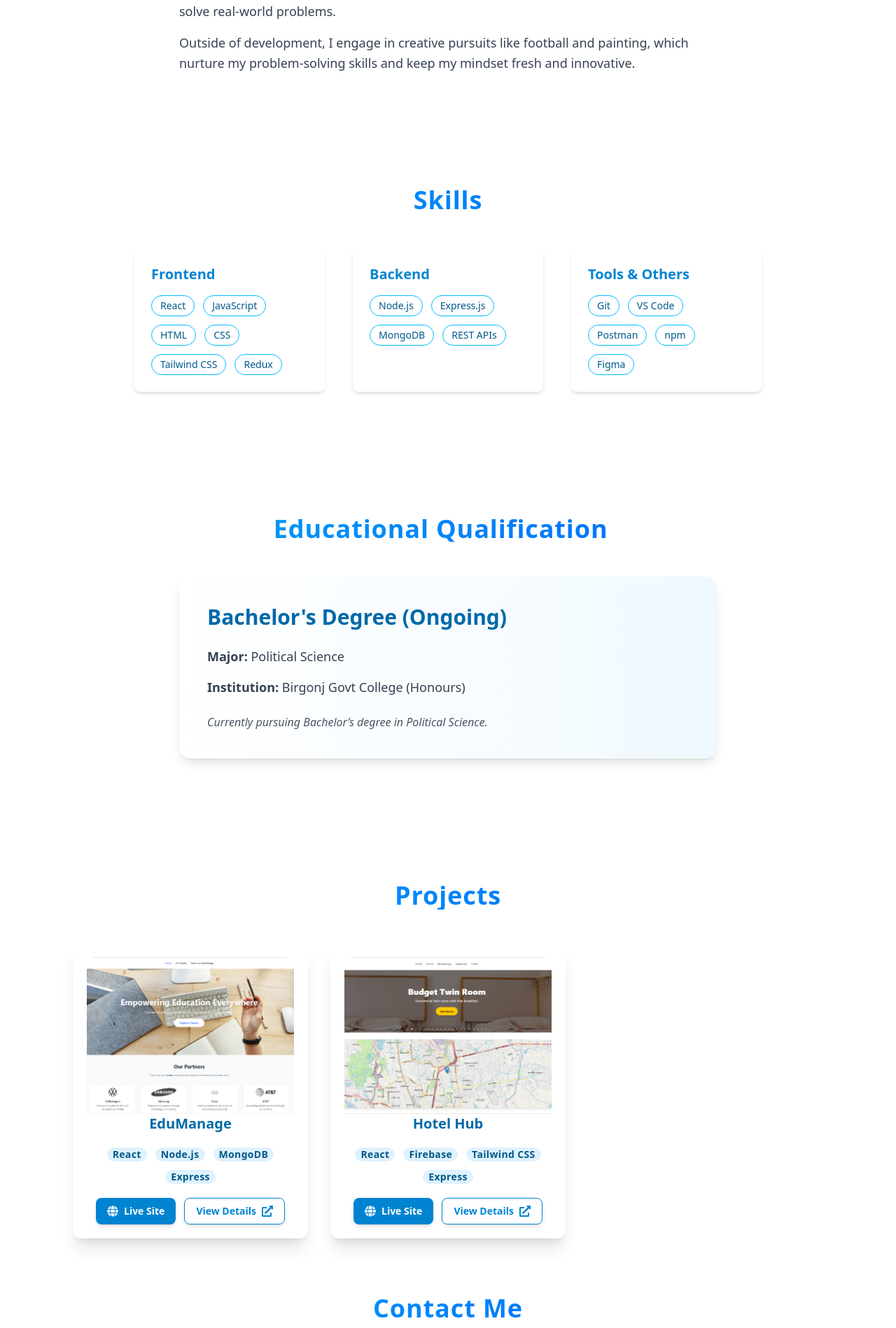
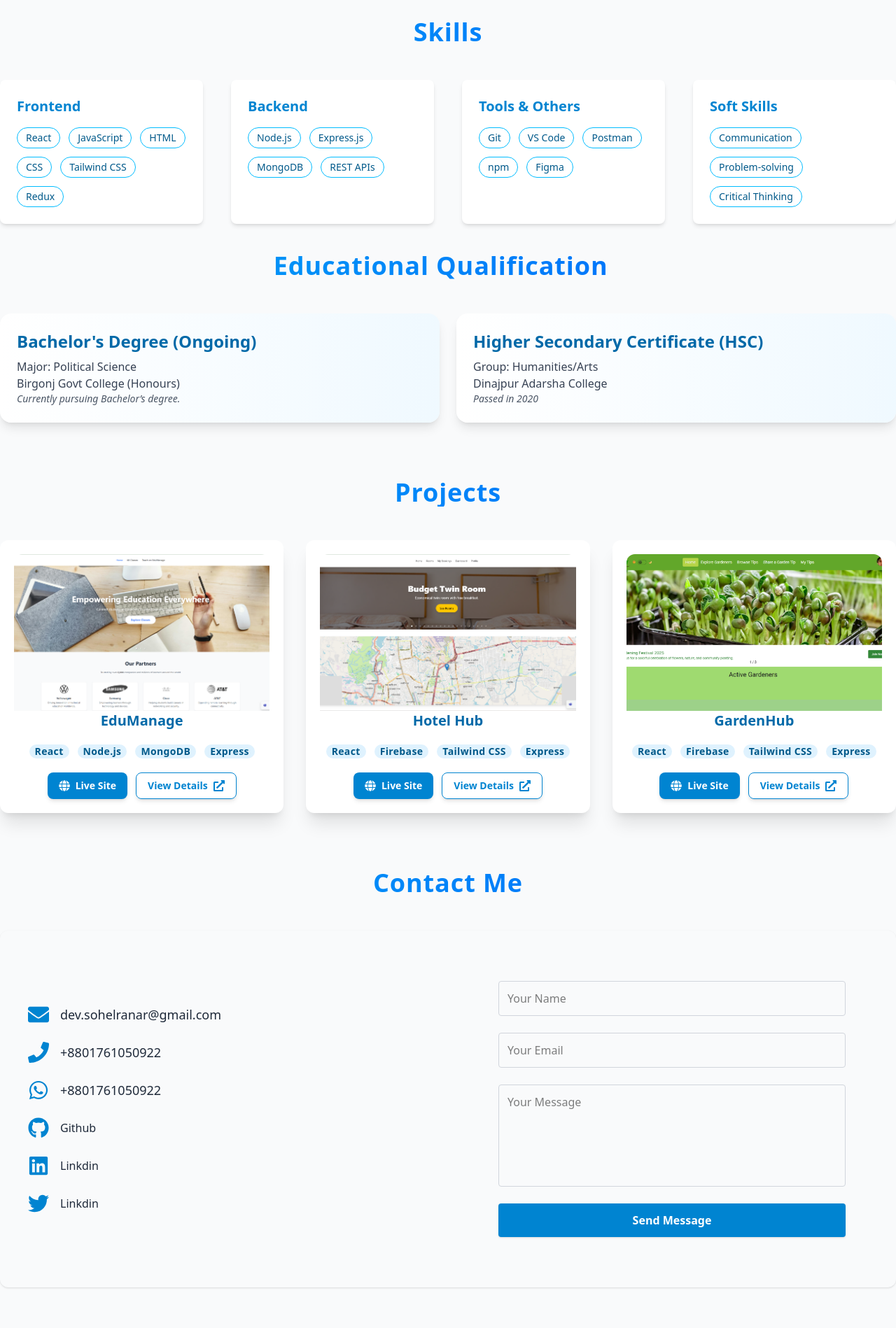
Before and after one commit to sohelrana6105/Portfolio, a React (Vite) app: page / in a window 1280 px wide. Shown: the part 899-2797 px from the top of the page at 70% size. Built offline with nearby package versions, Linux system fonts and the light colour scheme.

Commit message:
improve layout and design

```diff
--- a/src/layout/RootLayout.jsx
+++ b/src/layout/RootLayout.jsx
@@ -5,7 +5,7 @@ import Footer from "../componets/Footer";
 
 export default function RootLayout() {
   return (
-    <div className="max-w-6xl mx-auto  ">
+    <div className="max-w-[1440px] mx-auto  ">
       <header className="sticky top-0 z-50">
         <Navbar />
       </header>
--- a/src/sections/About.jsx
+++ b/src/sections/About.jsx
@@ -6,7 +6,7 @@ export default function About() {
   return (
     <section
       id="about"
-      className="dark:bg-gray-900 max-w-6xl mx-auto px-4 sm:px-6 py-20"
+      className="bg-gray-50 dark:bg-gray-900  px-4 sm:px-6 py-10"
     >
       <motion.h2
         className="text-4xl font-extrabold mb-12 text-center tracking-wide text-transparent bg-clip-text bg-gradient-to-r from-sky-500 to-blue-600 dark:from-gray-400"
--- a/src/sections/Contact.jsx
+++ b/src/sections/Contact.jsx
@@ -12,10 +12,10 @@ import ContactForm from "../componets/ContactForm";
 
 export default function Contact() {
   return (
-    <div className=" dark:bg-gray-900">
+    <div className="bg-gray-50 dark:bg-gray-900">
       <section
         id="contact"
-        className="max-w-full mx-auto  px-7"
+        className="max-w-7xl mx-auto py-10  px-7 lg:px-0"
         aria-label="Contact Section"
       >
         <motion.h2
@@ -28,7 +28,7 @@ export default function Contact() {
           Contact Me
         </motion.h2>
 
-        <div className="dark:border dark:border-gray-700 flex flex-col md:flex-row justify-between items-center rounded-xl shadow-2xl ">
+        <div className="dark:border dark:border-gray-700 flex flex-col md:flex-row justify-between items-center rounded-xl shadow-sm ">
           {/* lert side */}
           <motion.div
             className="p-10 flex flex-col space-y-8 text-gray-800 dark:text-gray-200"
--- a/src/sections/Education.jsx
+++ b/src/sections/Education.jsx
@@ -4,13 +4,16 @@ import { Typewriter } from "react-simple-typewriter";
 
 export default function Education() {
   return (
+    <div className="bg-gray-50 dark:bg-gray-900">
       <section
         id="education"
-      className="max-w-6xl mx-auto px-4 sm:px-6 py-24 dark:bg-gray-900"
+        className="max-w-7xl mx-auto px-4 sm:px-6 lg:px-0 py-10"
       >
         {/* Heading with typewriter */}
         <motion.h2
-        className="text-4xl font-extrabold mb-12 text-center tracking-wide text-transparent bg-clip-text bg-gradient-to-r from-sky-500 to-blue-600 dark:from-gray-400"
+          className="text-4xl font-extrabold mb-12 text-center tracking-wide
+          text-transparent bg-clip-text bg-gradient-to-r
+          from-sky-500 to-blue-600 dark:from-gray-400"
           initial={{ opacity: 0, y: -30 }}
           whileInView={{ opacity: 1, y: 0 }}
           viewport={{ once: true }}
@@ -26,54 +29,57 @@ export default function Education() {
           />
         </motion.h2>
 
+        {/* Cards Grid */}
         <motion.div
-        className="max-w-3xl mx-auto bg-gradient-to-r from-white to-sky-50 dark:from-gray-900 dark:to-sky-800  rounded-2xl shadow-lg p-10 hover:shadow-xl transition-shadow duration-300"
+          className="grid md:grid-cols-2 gap-6"
           initial={{ opacity: 0, scale: 0.95 }}
           whileInView={{ opacity: 1, scale: 1 }}
           viewport={{ once: true }}
           transition={{ duration: 0.8, delay: 0.3 }}
         >
-        <motion.h3
-          className="text-3xl font-semibold text-sky-700 dark:text-sky-400 mb-6"
-          initial={{ x: -20, opacity: 0 }}
-          whileInView={{ x: 0, opacity: 1 }}
-          viewport={{ once: true }}
-          transition={{ duration: 0.6, delay: 0.5 }}
+          {/* Bachelor's Card */}
+          <div
+            className="bg-gradient-to-r from-white to-sky-50
+          dark:from-gray-900 dark:to-sky-800
+          rounded-2xl shadow-lg p-6 dark:border dark:border-gray-700
+          hover:shadow-xl transition-all duration-300"
           >
+            <h3 className="text-2xl font-bold text-sky-700 dark:text-sky-400 mb-2">
               Bachelor's Degree (Ongoing)
-        </motion.h3>
+            </h3>
+            <p className="text-gray-700 dark:text-gray-300">
+              Major: Political Science
+            </p>
+            <p className="text-gray-700 dark:text-gray-300">
+              Birgonj Govt College (Honours)
+            </p>
+            <p className="italic text-gray-600 dark:text-gray-400 text-sm">
+              Currently pursuing Bachelor’s degree.
+            </p>
+          </div>
 
-        <motion.p
-          className="text-gray-700 dark:text-gray-300 text-lg mb-4"
-          initial={{ x: 20, opacity: 0 }}
-          whileInView={{ x: 0, opacity: 1 }}
-          viewport={{ once: true }}
-          transition={{ duration: 0.6, delay: 0.7 }}
+          {/* HSC Card */}
+          <div
+            className="bg-gradient-to-r from-white to-sky-50
+          dark:from-gray-900 dark:to-sky-800
+          rounded-2xl shadow-lg p-6 dark:border dark:border-gray-700
+          hover:shadow-xl transition-all duration-300"
           >
-          <span className="font-semibold">Major:</span> Political Science
-        </motion.p>
-
-        <motion.p
-          className="text-gray-700 dark:text-gray-300 text-lg mb-6"
-          initial={{ x: -20, opacity: 0 }}
-          whileInView={{ x: 0, opacity: 1 }}
-          viewport={{ once: true }}
-          transition={{ duration: 0.6, delay: 0.9 }}
-        >
-          <span className="font-semibold">Institution:</span> Birgonj Govt
-          College (Honours)
-        </motion.p>
-
-        <motion.p
-          className="italic text-gray-600 dark:text-gray-400 text-base"
-          initial={{ opacity: 0 }}
-          whileInView={{ opacity: 1 }}
-          viewport={{ once: true }}
-          transition={{ duration: 0.8, delay: 1.1 }}
-        >
-          Currently pursuing Bachelor’s degree in Political Science.
-        </motion.p>
+            <h3 className="text-2xl font-bold text-sky-700 dark:text-sky-400 mb-2">
+              Higher Secondary Certificate (HSC)
+            </h3>
+            <p className="text-gray-700 dark:text-gray-300">
+              Group: Humanities/Arts
+            </p>
+            <p className="text-gray-700 dark:text-gray-300">
+              Dinajpur Adarsha College
+            </p>
+            <p className="italic text-gray-600 dark:text-gray-400 text-sm">
+              Passed in 2020
+            </p>
+          </div>
         </motion.div>
       </section>
+    </div>
   );
 }
--- a/src/sections/Projects.jsx
+++ b/src/sections/Projects.jsx
@@ -6,10 +6,10 @@ import { projects } from "./projectsinfo";
 
 export default function Projects() {
   return (
-    <div>
+    <div className="bg-gray-50 dark:bg-gray-900">
       <section
         id="projects"
-        className="px-6 sm:px-10 py-20 max-w-screen-xl mx-auto dark:bg-gray-900"
+        className="px-6 lg:px-0 sm:px-10 py-10 max-w-7xl mx-auto"
         aria-label="Projects Section"
       >
         <motion.h2
@@ -23,7 +23,8 @@ export default function Projects() {
         </motion.h2>
 
         <div className="grid md:grid-cols-2 lg:grid-cols-3 gap-8 max-w-7xl mx-auto">
-          {projects.map(({ id, name, image, techStack, liveLink }) => (
+          {projects.map(
+            ({ id, name, image, techStack, liveLink, githubLink }) => (
               <motion.article
                 key={id}
                 className="bg-white dark:bg-gray-900 dark:border dark:border-gray-700 rounded-xl shadow-xl overflow-hidden flex flex-col p-5"
@@ -72,18 +73,27 @@ export default function Projects() {
                       <span className="text-sm">Live Site</span>
                     </a>
 
-                  <Link
+                    {/* <Link
                     to={`/projects/${id}`}
                     aria-label={`View details of ${name}`}
                     className="border border-sky-600 text-sky-600 font-semibold rounded-lg shadow-md hover:bg-sky-600 hover:text-white transition px-4 py-2 flex items-center justify-center space-x-2"
                   >
                     <span className="text-sm">View Details</span>
                     <FaExternalLinkAlt />
-                  </Link>
+                  </Link> */}
+                    <a
+                      href={`${githubLink}`}
+                      aria-label={`View details of ${name}`}
+                      className="border border-sky-600 text-sky-600 font-semibold rounded-lg shadow-md hover:bg-sky-600 hover:text-white transition px-4 py-2 flex items-center justify-center space-x-2"
+                    >
+                      <span className="text-sm">View Details</span>
+                      <FaExternalLinkAlt />
+                    </a>
                   </div>
                 </div>
               </motion.article>
-          ))}
+            )
+          )}
         </div>
       </section>
     </div>
--- a/src/sections/Skills.jsx
+++ b/src/sections/Skills.jsx
@@ -13,6 +13,10 @@ const skillCategories = [
   {
     category: "Tools & Others",
     skills: ["Git", "VS Code", "Postman", "npm", "Figma"],
+  },
+  {
+    category: "Soft Skills",
+    skills: ["Communication", "Problem-solving", "Critical Thinking"],
   },
 ];
 
@@ -44,9 +48,10 @@ const badgeVariants = {
 
 export default function Skills() {
   return (
+    <div className="bg-gray-50 dark:bg-gray-900 ">
       <section
         id="skills"
-      className="max-w-6xl dark:bg-gray-900 mx-auto px-4 sm:px-6 py-20"
+        className="max-w-7xl mx-auto px-4 lg:p-0 sm:px-6 py-10"
       >
         <motion.h2
           className="text-4xl font-extrabold mb-12 text-center tracking-wide text-transparent bg-clip-text bg-gradient-to-r from-sky-500 to-blue-600 dark:from-gray-400"
@@ -58,7 +63,7 @@ export default function Skills() {
           Skills
         </motion.h2>
 
-      <div className="grid md:grid-cols-3 gap-10 max-w-4xl mx-auto">
+        <div className="grid md:grid-cols-3 lg:grid-cols-4 gap-10 ">
           {skillCategories.map(({ category, skills }) => (
             <motion.div
               key={category}
@@ -81,7 +86,7 @@ export default function Skills() {
                 {skills.map((skill) => (
                   <motion.li
                     key={skill}
-                  className="cursor-pointer px-3 py-1 rounded-full text-sm font-medium border border-sky-400 text-sky-800 dark:text-sky-200 dark:border-sky-600"
+                    className="cursor-pointer px-3 py-1 rounded-full text-sm font-medium border border-sky-400 text-sky-800 dark:text-sky-200 dark:border-sky-600 whitespace-nowrap"
                     variants={badgeVariants}
                     whileHover="hover"
                     whileTap="tap"
@@ -94,5 +99,6 @@ export default function Skills() {
           ))}
         </div>
       </section>
+    </div>
   );
 }
--- a/src/sections/projectsinfo.js
+++ b/src/sections/projectsinfo.js
@@ -23,6 +23,20 @@ export const projects = [
     githubLink: "https://github.com/sohelrana6105/HotelHub-client",
     challenges:
       "Integrating Firebase authentication and real-time database syncing.",
+    improvements: "Add social sharing and personalize features.",
+  },
+  {
+    id: "project3",
+    name: "GardenHub",
+    image: "/assets/GardenHub.png",
+    brief:
+      "A platform for gardening tips, profiles, plant management, secure authentication with dynamic content.",
+    techStack: ["React", "Firebase", "Tailwind CSS", "Express"],
+    liveLink: "https://assignment-10-da43e.web.app/",
+    githubLink:
+      "https://github.com/sohelrana6105/MyGardenHub-assignmet-10-client",
+    challenges:
+      "Integrating Firebase authentication and real-time database syncing.",
     improvements: "Add social sharing and personalized gardening reminders.",
   },
 ];
--- a/tailwind.config.js
+++ b/tailwind.config.js
@@ -10,3 +10,9 @@
 //   },
 //   plugins: [],
 // };
+module.exports = {
+  darkMode: "class", // must be 'class'
+  content: ["./src/**/*.{js,jsx,ts,tsx}"],
+  theme: { extend: {} },
+  plugins: [],
+};
```
Also changed, not shown: src/componets/Footer.jsx (+5 -4 lines), src/componets/Navbar.jsx (+34 -5 lines), src/sections/Hero.jsx (+8 -5 lines), public/assets/GardenHub.png (added). Lines whose indentation alone changed are shown as unchanged.
